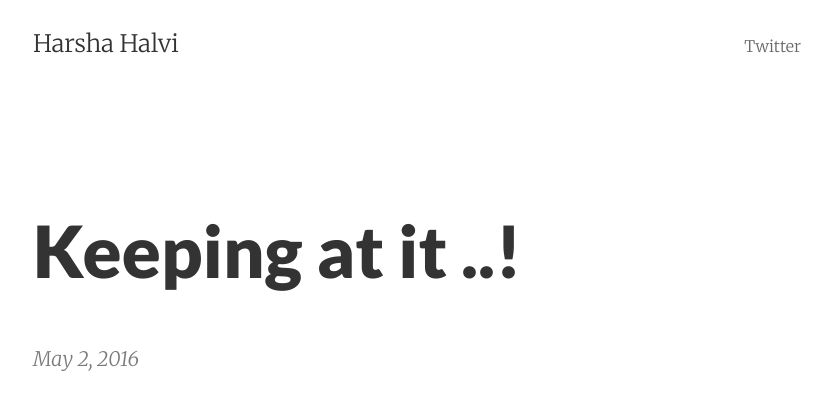
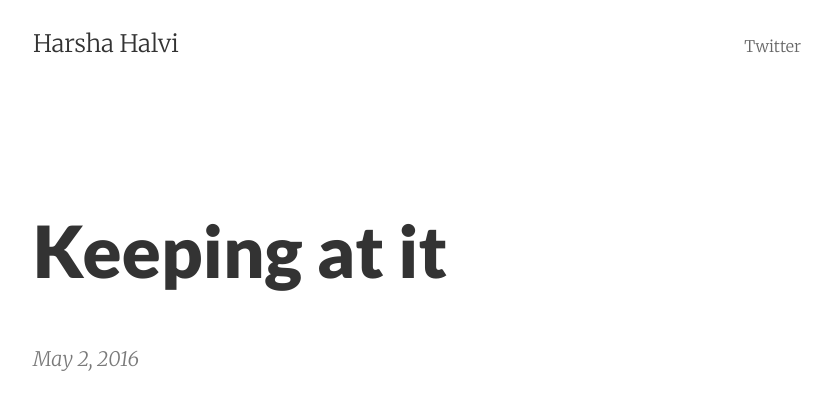
Before and after one commit to Hhalvi/hhalvi.github.io, a Jekyll site: the page built from _posts/2016-05-02-keeping-at-it.markdown, in a window 1280 px wide and 900 px high. Shown: the top 409 px of the window, without its empty margins (223-1054 px from the left). Built offline with Jekyll 4.4.1, drawn with Linux system fonts in a browser that asks for light colours.

```diff
--- a/_posts/2016-05-02-keeping-at-it.markdown
+++ b/_posts/2016-05-02-keeping-at-it.markdown
@@ -1,6 +1,6 @@
 ---
 published: true
-title: Keeping at it ..!
+title: Keeping at it
 layout: post
 ---
 You walk in thinking about how to convey the deal with a large org fails (This was something that was life changing for you and your company or so you told them). Your CTO looks up puzzled , your designer thinks everything is well especially since they haven't slept for 4 nights straight , your developers look into you they are nothing less than solders who have quashed bugs in your product day in and out backhandedly.
```
